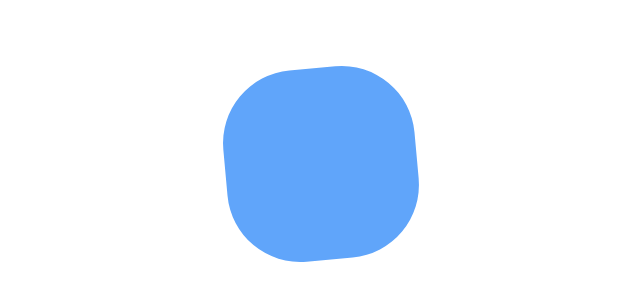
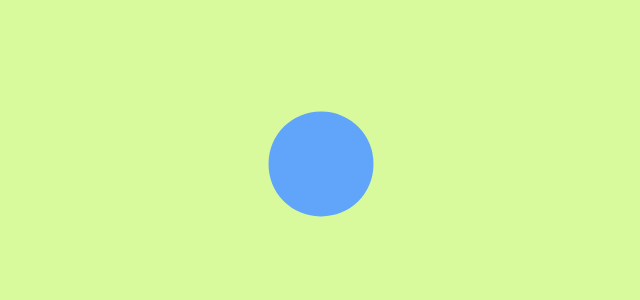
Before and after one commit to Cabdinasir64/Frame_Motion, a React (Vite) app: page / in a window 1280 px wide. Shown: the part 236-536 px from the top of the page, without its empty margins (319-959 px from the left). Built offline with nearby package versions, Linux system fonts and the light colour scheme.

Commit message:
i added file of animation6 frame motion

```diff
--- a/src/App.jsx
+++ b/src/App.jsx
@@ -1,9 +1,9 @@
-import Animation5 from './Components/animation5'
+import Animation6 from './Components/animation6'
 function App() {
 
   return (
     <>
-      <Animation5 />
+      <Animation6 />
 
     </>
   )
--- /dev/null
+++ b/src/Components/animation6.jsx
@@ -0,0 +1,34 @@
+import React from 'react';
+import { motion } from 'framer-motion';
+
+const Animation6 = () => {
+    return (
+        <div className="flex items-center justify-center h-screen bg-lime-200">
+            <motion.div
+                initial={{
+                    rotate: 0,
+                    borderRadius: "0%",
+                    scale: 0,
+                }}
+                animate={{
+                    scale: 1,
+                    borderRadius: "50%",
+                    rotate: 360,
+
+
+                }}
+                transition={{
+                    type: "spring",
+                    stiffness: 100,
+                    damping: 10,
+                    duration: 3,
+                    repeat: Infinity,
+                    repeatType: "loop",
+                }}
+                className="w-24 h-24 bg-blue-400"
+            />
+        </div>
+    );
+};
+
+export default Animation6;
```
